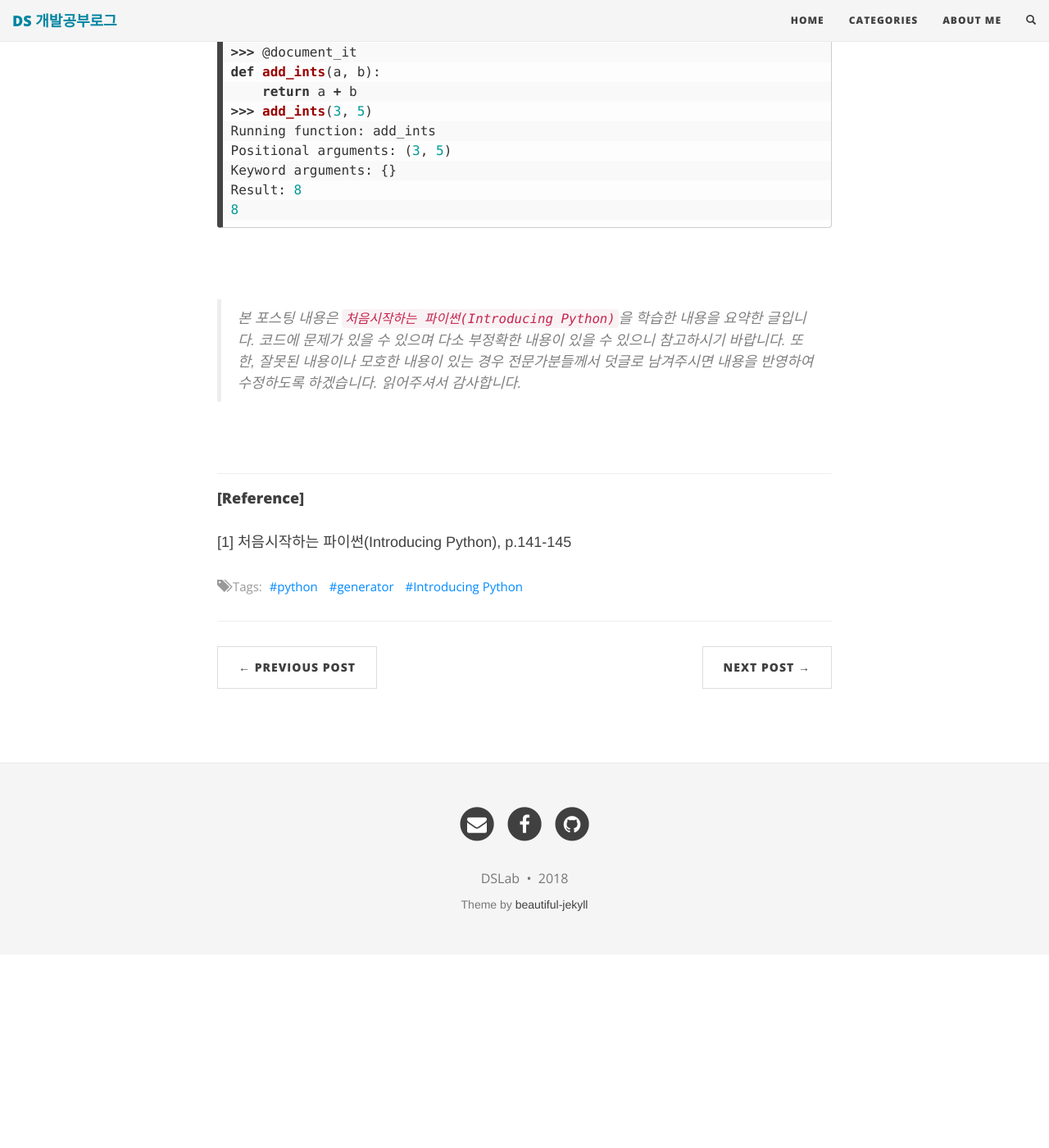
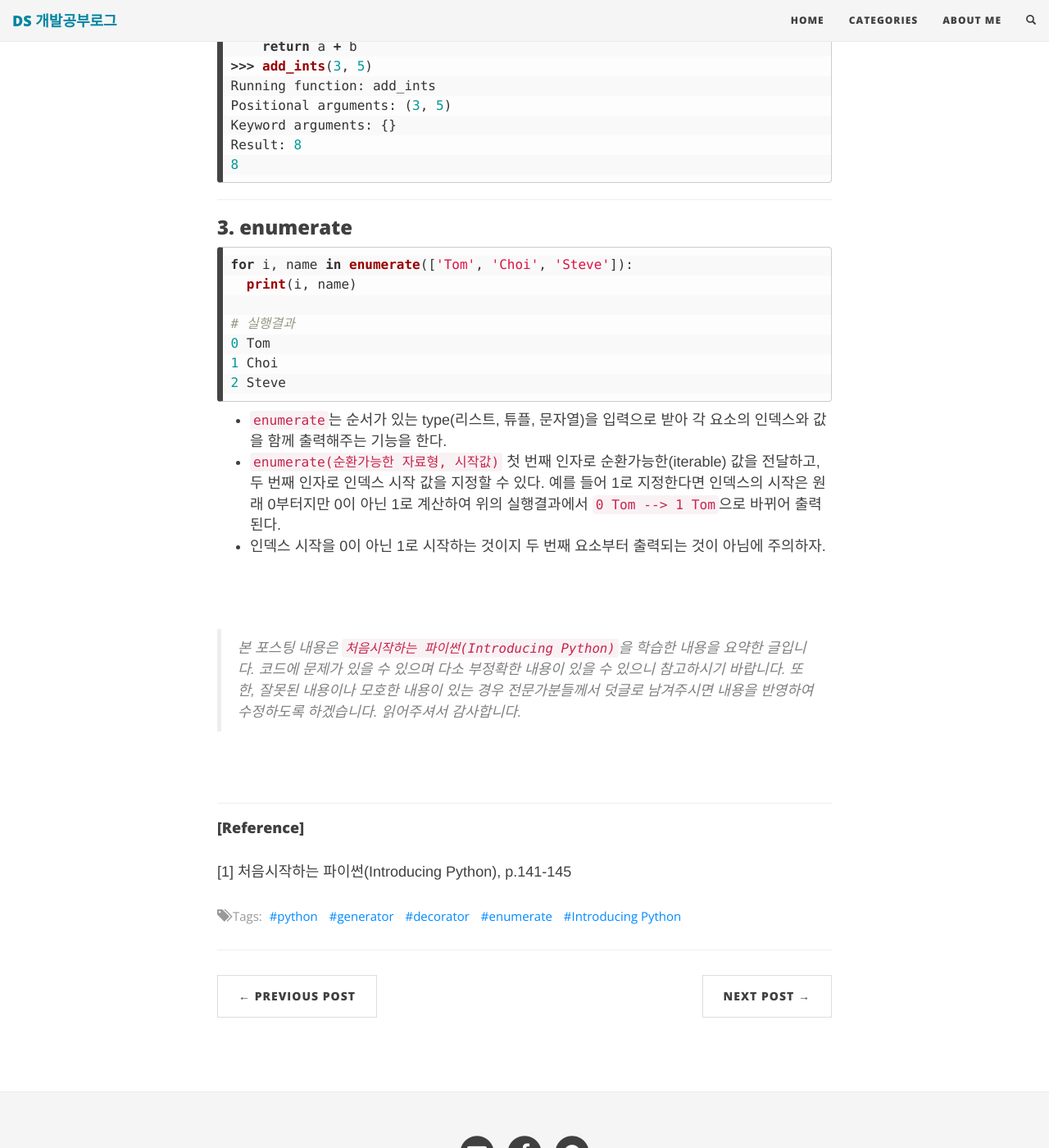
Before and after one commit to choidslab/choidslab.github.io, a Jekyll site: the page built from _posts/python/2018-09-10-python-generator.md, in a window 1280 px wide and 1400 px high, scrolled down 2360 px. Shown: the whole window at 82% size. Built offline with Jekyll 4.4.1, drawn with Linux system fonts in a browser that asks for light colours; nearby versions of some CDN libraries; comment, search, counter and statistics services are not loaded; before the commit the page ends 3524 px from its top, so only the background shows below that; some of the changed text lies outside the part shown.

Commit message:
Added enumerate content

````diff
--- a/_posts/python/2018-09-10-python-generator.md
+++ b/_posts/python/2018-09-10-python-generator.md
@@ -1,13 +1,13 @@
 ---
 layout: post
-title: "[Python] 제너레이터(Generator), 데코레이터(Decorator)"
+title: "[Python] Generator, Decorator, enumerate"
 subtitle: ""
 date: 2018-09-10 17:00:00 +0900
 comments: true
 author: DSLab
 background: '/img/bg-index.jpg'
 category: python
-tags: [python, generator, Introducing Python]
+tags: [python, generator, decorator, enumerate, Introducing Python]
 ---
 
 ### 1. 제너레이터(Generator)
@@ -92,6 +92,23 @@ Result: 8
 8
 ```
 
+---
+
+### 3. enumerate
+```python
+for i, name in enumerate(['Tom', 'Choi', 'Steve']):
+  print(i, name)
+
+# 실행결과
+0 Tom
+1 Choi
+2 Steve
+```
+
+  - `enumerate`는 순서가 있는 type(리스트, 튜플, 문자열)을 입력으로 받아 각 요소의 인덱스와 값을 함께 출력해주는 기능을 한다.
+  - `enumerate(순환가능한 자료형, 시작값)` 첫 번째 인자로 순환가능한(iterable) 값을 전달하고, 두 번째 인자로 인덱스 시작 값을 지정할 수 있다. 예를 들어 1로 지정한다면 인덱스의 시작은 원래 0부터지만 0이 아닌 1로 계산하여 위의 실행결과에서 `0 Tom --> 1 Tom`으로 바뀌어 출력된다.
+  - 인덱스 시작을 0이 아닌 1로 시작하는 것이지 두 번째 요소부터 출력되는 것이 아님에 주의하자.
+
 <br>
 
 >본 포스팅 내용은 `처음시작하는 파이썬(Introducing Python)`을 학습한 내용을 요약한 글입니다. 코드에 문제가 있을 수 있으며 다소 부정확한 내용이 있을 수 있으니 참고하시기 바랍니다. 또한, 잘못된 내용이나 모호한 내용이 있는 경우 전문가분들께서 덧글로 남겨주시면 내용을 반영하여 수정하도록 하겠습니다. 읽어주셔서 감사합니다.
````
